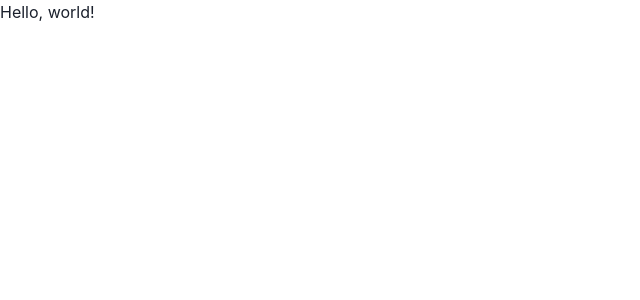
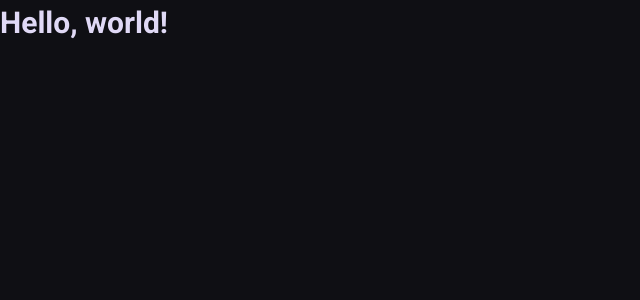
Before and after one commit to leosantosw/leosantos.tech, a Next.js app: page / in a window 1280 px wide. Shown: the top 300 px of the page, without its empty margins (0-640 px from the left). Built offline with nearby package versions, Linux system fonts and the light colour scheme.

Commit message:
feat: add theme and fonts

```diff
--- a/pages/_app.tsx
+++ b/pages/_app.tsx
@@ -1,9 +1,10 @@
 import type { AppProps } from 'next/app'
+import { theme } from '../styles/global'
 import { ChakraProvider } from '@chakra-ui/react'
 
 function App({ Component, pageProps }: AppProps) {
   return (
-    <ChakraProvider>
+    <ChakraProvider theme={theme}>
       <Component {...pageProps} />
     </ChakraProvider>
   )
--- a/pages/_document.tsx
+++ b/pages/_document.tsx
@@ -4,7 +4,13 @@ import { Html, Head, Main, NextScript } from 'next/document'
 export default function Document() {
   return (
     <Html lang="en">
-      <Head />
+      <Head>
+        <link rel="preconnect" href="https://fonts.gstatic.com" />
+        <link
+          href="https://fonts.googleapis.com/css2?family=Roboto:wght@400;500;700&display=swap"
+          rel="stylesheet"
+        />
+      </Head>
       <body>
         <ColorModeScript />
         <Main />
--- /dev/null
+++ b/styles/global.ts
@@ -0,0 +1,31 @@
+import { extendTheme } from '@chakra-ui/react'
+import { colors } from './theme/colors'
+
+export const theme = extendTheme({
+  colors,
+  fonts: {
+    heading: 'Roboto',
+    body: 'Roboto'
+  },
+  styles: {
+    global: {
+      body: {
+        height: '100vh',
+        color: 'gray.50',
+        backgroundColor: 'gray.800'
+      },
+      p: {
+        fontSize: 'xl',
+        lineHeight: 'tall'
+      },
+      h1: {
+        fontSize: '4xl',
+        fontWeight: 'bold'
+      },
+      h2: {
+        fontSize: '3xl',
+        fontWeight: 'bold'
+      }
+    }
+  }
+})
--- /dev/null
+++ b/styles/theme/colors.ts
@@ -0,0 +1,9 @@
+export const colors = {
+  gray: {
+    '50': '#E0D9F6',
+    '800': '#0F0F14'
+  },
+  blue: {
+    '400': '#6ECBF5'
+  }
+}
```
